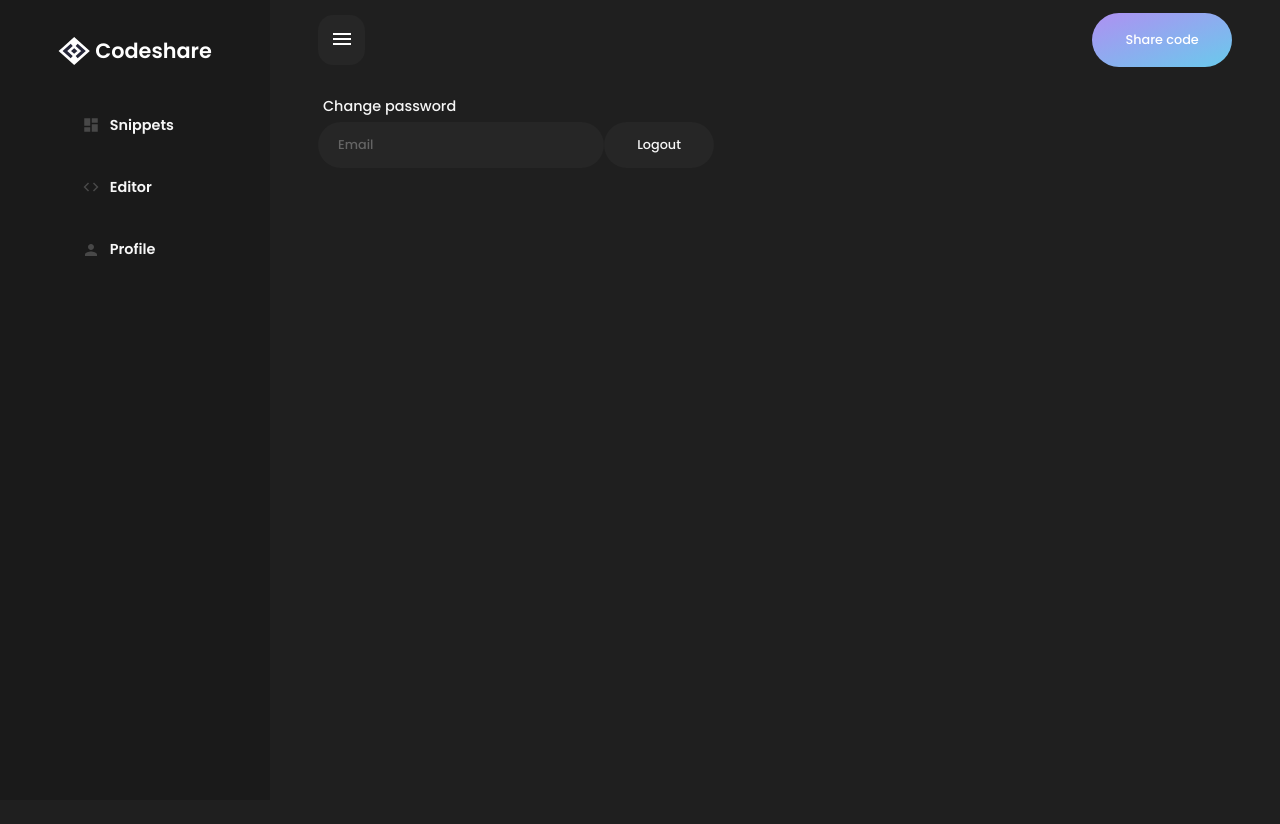
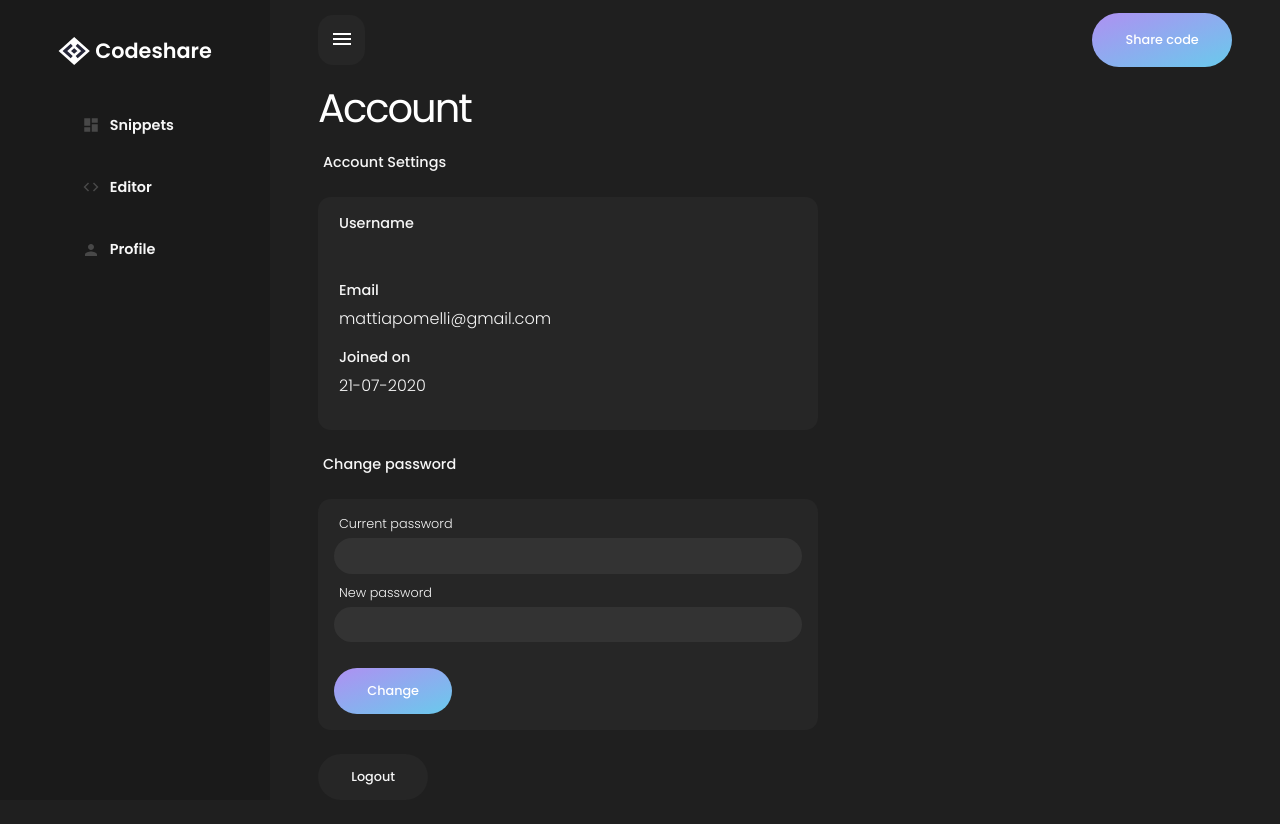
Before and after one commit to mattiapomelli/codeshare, a Next.js app: page /account in a window 1280 px wide. Shown: the top 824 px of the page. Before the commit the page ends 800 px from the top, so only its background shows below. Built offline with nearby package versions, Linux system fonts and the light colour scheme; no server answers; sample sign-in values are in the browser's storage.

Commit message:
Account page

```diff
--- a/components/Button.js
+++ b/components/Button.js
@@ -17,6 +17,8 @@ export const Button = styled.button`
                 return props.theme.colors.primary
             case "inverted":
                 return props.theme.colors.text
+            case "secondary":
+                return props.theme.colors.accent
             default:
                 return props.theme.colors.elements
         }
@@ -40,6 +42,8 @@ export const Button = styled.button`
                     return props.theme.colors.primaryHover
                 case "inverted":
                     return "white"
+                case "secondary":
+                    return props.theme.colors.details
                 default:
                     return props.theme.colors.accent
             }
--- a/components/Dropdown/DropdownElements.js
+++ b/components/Dropdown/DropdownElements.js
@@ -11,7 +11,7 @@ export const DropdownMenu = styled.ul`
     z-index: 3;
     right: 0;
     @media ${props => props.theme.breakpoints.tablet} {
-        left: 0;
+        /* left: 0; */
         right: auto;
         ${props => props.right && css`
             right: 0;
--- a/components/Flex.js
+++ b/components/Flex.js
@@ -1,4 +1,4 @@
-import styled from "styled-components"
+import styled, { css } from "styled-components"
 
 const Flex = styled.div`
     display: flex;
@@ -8,6 +8,11 @@ const Flex = styled.div`
     width: ${props => props.w || "auto"};
     margin: ${props => props.auto ? "auto" : 0};
     flex-wrap: ${props => props.flexWrap || "nowrap"};
+    ${props => props.stretch && css`
+        > * {
+            flex: 1;
+        }
+    `}
 `
 
 export default Flex
--- a/components/Input.js
+++ b/components/Input.js
@@ -7,7 +7,7 @@ export const Input = styled.input`
     font-family: inherit;
     font-size: ${props => props.big ? "0.9rem" : "0.8rem"};
     font-weight: 500;
-    padding: 1.1em 1.4em 1.1em 20px;
+    padding: ${props => props.small ? "0.7em 1.4em 0.7em 20px" : "1.1em 1.4em 1.1em 20px"};
     border-radius: 10em;
     background-color: ${props => props.theme.colors.elements};
     color: ${props => props.theme.colors.text};
--- a/components/Typography.js
+++ b/components/Typography.js
@@ -19,8 +19,8 @@ export const H2 = styled.h2`
 `
 
 export const Label = styled.label`
-    font-size: 0.9rem;
-    font-weight: 500;
+    font-size: ${props => props.small ? "0.8rem" : "0.9rem"};
+    font-weight: ${props => props.small ? "300" : "500"};
     margin-left: 5px;
     margin-bottom: 5px;
     display: ${props => props.inline ? "inline-block" : "block"};
--- a/pages/account.js
+++ b/pages/account.js
@@ -4,6 +4,47 @@ import { H2, Label } from '../components/Typography'
 import withAuth from '../hocs/withAuth'
 import PageHead from '../components/PageHead'
 import { Input } from '../components/Input'
+import Flex from '../components/Flex'
+import styled from 'styled-components'
+
+const Settings = styled(Flex)`
+    margin-top: 1.5rem;
+    > * {
+        margin-bottom: 1.5rem;
+    }
+`
+
+const Card = styled.div`
+    background-color: ${props => props.theme.colors.elements};
+    padding: 1rem;
+    border-radius: 0.8rem;
+    width: 100%;
+    max-width: 500px;
+`
+
+
+const PasswordCard = styled(Card)`
+    ${Input} {
+        margin-bottom: 0.6rem;
+        width: 100%;
+        background-color: ${props => props.theme.colors.accent};
+    }
+    ${Button} {
+        margin-top: 1rem;
+    }
+`
+
+const Field = styled.div`
+    margin-bottom: 1rem;
+    span { margin-left: 5px; font-weight: 300; }
+`
+
+const InfoField = ({ children, title}) => (
+    <Field>
+        <Label>{ title} </Label>
+        <span>{ children}</span>
+    </Field>
+)
 
 function Account() {
     const [session] = useSession()
@@ -12,13 +53,29 @@ function Account() {
         <>
             <PageHead title="Account – Codeshare"/>
 
-            { session && <H2>{session.user.username}</H2> }
+            <H2>Account</H2>
 
-            <Label>Change password</Label>
-            <Input placeholder="Email"/>
-
+            <Settings h="flex-start" dir="column" stretch v="flex-start">
+                <Label>Account Settings</Label>
+                <Card>
+                    <InfoField title="Username">{session.user.username}</InfoField>
+                    <InfoField title="Email">mattiapomelli@gmail.com</InfoField>
+                    <InfoField title="Joined on">21-07-2020</InfoField>
+                </Card>
+                <Label>Change password</Label>
+                <PasswordCard as="form">
+                    <Label small>Current password</Label>
+                    <Input type="password" small/>
+                    <Label small>New password</Label>
+                    <Input type="password" small/>
+                    {/* <Label small>Confirm new password</Label>
+                    <Input type="password" small/> */}
+                    <Button small onClick={signOut} type="primary">Change</Button>
+                </PasswordCard>
+            </Settings>
 
             <Button small onClick={signOut}>Logout</Button>
+
         </>
     )
 }
--- a/themes/theme.js
+++ b/themes/theme.js
@@ -9,7 +9,7 @@ export default {
         sidebar: "#1A1A1A",
         background: "#1F1F1F",
         elements: "#262626",
-        accent: "#3b3b3b",
+        accent: "#333333",
         details: "#484848",
         secondaryText: "#646464",
         text: "#f6f6f6",
```
